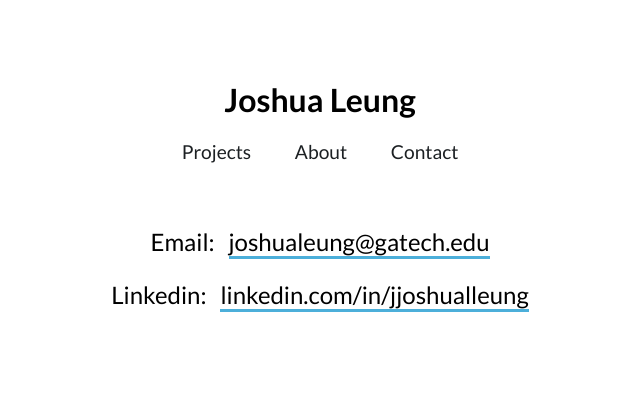
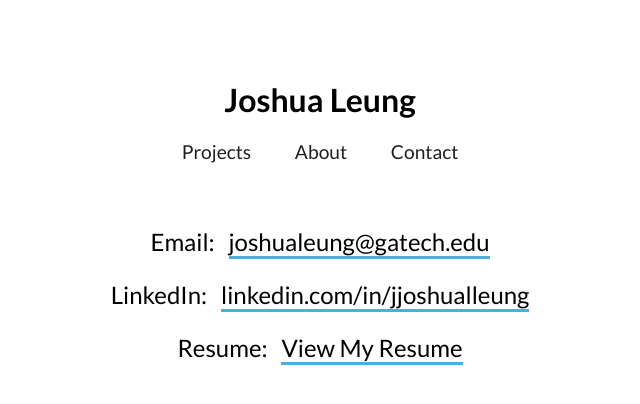
Before and after one commit to jjoshualleung/portfolio, a Flask app: page /contact in a window 1280 px wide. Shown: the top 404 px of the page, without its empty margins (320-960 px from the left). Run offline with Flask 3, Linux system fonts and the light colour scheme.

Commit message:
Add resume link

```diff
--- a/templates/contact.html
+++ b/templates/contact.html
@@ -1,32 +1,37 @@
 {% extends "base.html" %}
+
 {% block content %}
-
 <main class="main main--contact">
     <dl>
         <div class="contact">
-            <dt> Email:</dt>
+            <dt>Email:</dt>
             <dd class="contact__details">
                 <a class="contact__link" href="mailto:joshualeung@gatech.edu">
                     joshualeung@gatech.edu
                 </a>
             </dd>
         </div>
+
         <div class="contact">
-            <dt> Linkedin:</dt>
+            <dt>LinkedIn:</dt>
             <dd class="contact__details">
                 <a class="contact__link" href="http://www.linkedin.com/in/jjoshualleung">
                     linkedin.com/in/jjoshualleung
                 </a>
             </dd>
         </div>
-{#        <div class="contact">#}
-{#            <dt> GitHub:</dt>#}
-{#            <dd class="contact__details">#}
-{#                <a class="contact__link" href="https://github.com/jjoshualleung?tab=repositories">#}
-{#                    github.com/jjoshualleung#}
-{#                </a>#}
-{#            </dd>#}
-{#        </div>#}
-{#    </dl>#}
+
+        <!-- New Resume Section -->
+        <div class="contact">
+            <dt>Resume:</dt>
+            <dd class="contact__details">
+                <a class="contact__link"
+                   href="https://docs.google.com/document/d/1g_Yjbkti0l42LoB6UCMFWqXrWXyOpaJv/edit?usp=sharing&ouid=107647802364314565910&rtpof=true&sd=true"
+                   target="_blank">
+                    View My Resume
+                </a>
+            </dd>
+        </div>
+    </dl>
 </main>
 {% endblock %}
```
